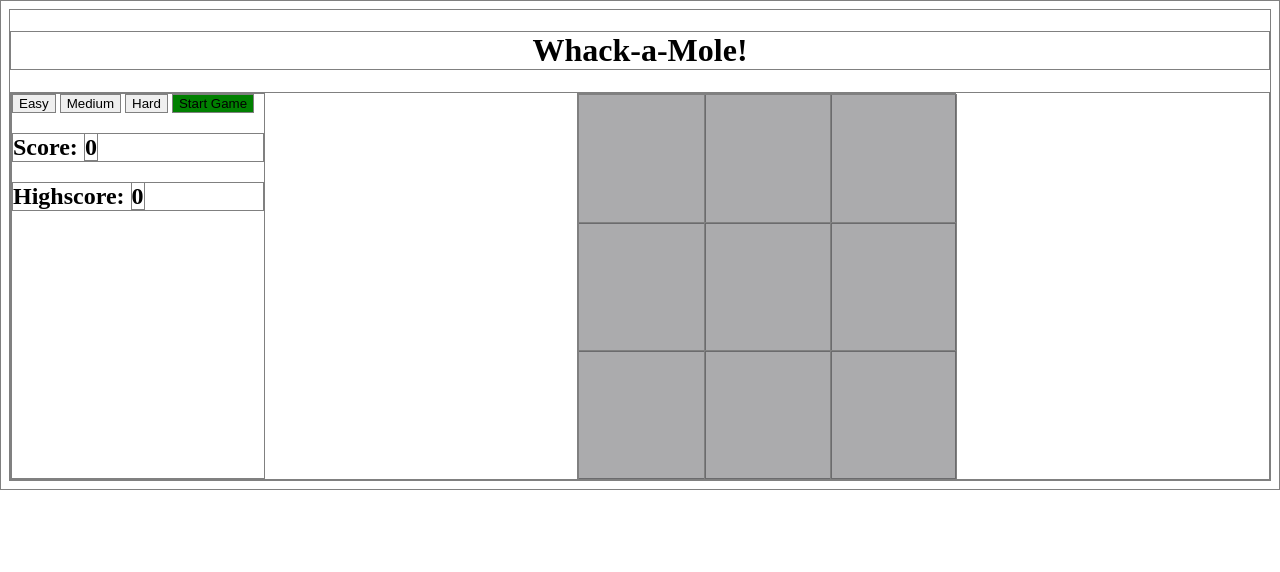
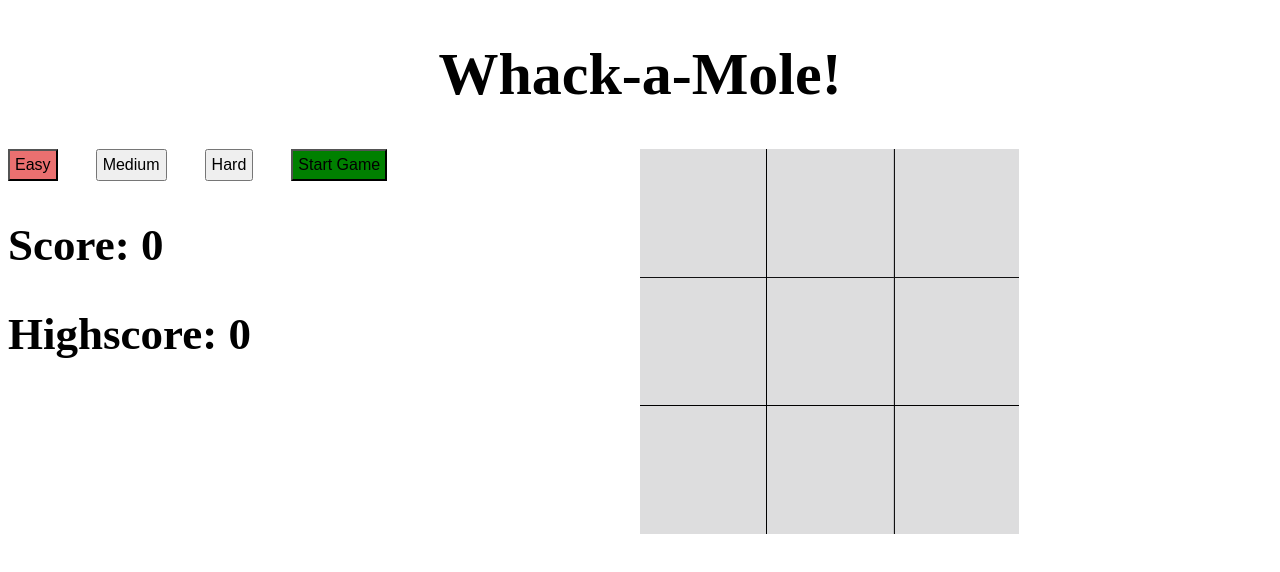
Before and after one commit to bbrad3/whack-a-mole, a plain HTML site: page index.html in a window 1280 px wide. Drawn offline with Linux system fonts and the light colour scheme.

Commit message:
made some styling changes

```diff
--- a/app.js
+++ b/app.js
@@ -1,7 +1,6 @@
 console.log('hello from app.js')
 
 // grab HTML elemnts
-const squares = document.querySelectorAll('.square')
 const imgs = document.querySelectorAll('img')
 const startBtn = document.querySelector('.startBtn')
 const currentScore = document.querySelector('#currentScore')
--- a/index.html
+++ b/index.html
@@ -11,10 +11,12 @@
     <h1>Whack-a-Mole!</h1>
     <main class="game">
         <aside class="scoreboard">
-            <button class="diff">Easy</button>
-            <button class="diff">Medium</button>
-            <button class="diff">Hard</button>
-            <button class="startBtn">Start Game</button>
+            <div class="btns">
+                <button class="btn diff modeSelected">Easy</button>
+                <button class="btn diff">Medium</button>
+                <button class="btn diff">Hard</button>
+                <button class="btn startBtn">Start Game</button>
+            </div>
             <h2 class="score">Score: <span id="currentScore">0</span></h2>
             <h2 class="score">Highscore: <span id="highScore">0</span></h2>
         </aside>
--- a/styles.css
+++ b/styles.css
@@ -1,5 +1,5 @@
-* {
-    border: 1px solid gray;
+body {
+    font-size: 30px;
 }
 
 h1 {
@@ -14,15 +14,24 @@ img {
 
 .game {
     display: flex;
-
 }
 
 .scoreboard {
-    width: 20%;
+    width: 30%;
+}
+
+.btns {
+    display: flex;
+    justify-content: space-between;
+}
+.btn {
+    padding: 5px;
+    font-size: 1rem;
 }
 
 .startBtn {
     background-color: green;
+
 }
 
 .gameboard {
@@ -37,7 +46,20 @@ img {
 .square {
     width: 100%;
     height: 100%;
-    background-color: rgba(86, 85, 89, 0.495);
+    background-color: rgba(86, 85, 89, 0.2);
+}
+
+.square:nth-of-type(-n+3) {
+    border-bottom: 1px solid black;
+}
+
+.square:nth-of-type(n+7) {
+    border-top: 1px solid black;
+}
+
+.square:nth-of-type(3n-1) {
+    border-left: 1px solid black;
+    border-right: 1px solid black;
 }
 
 .modeSelected {
```
